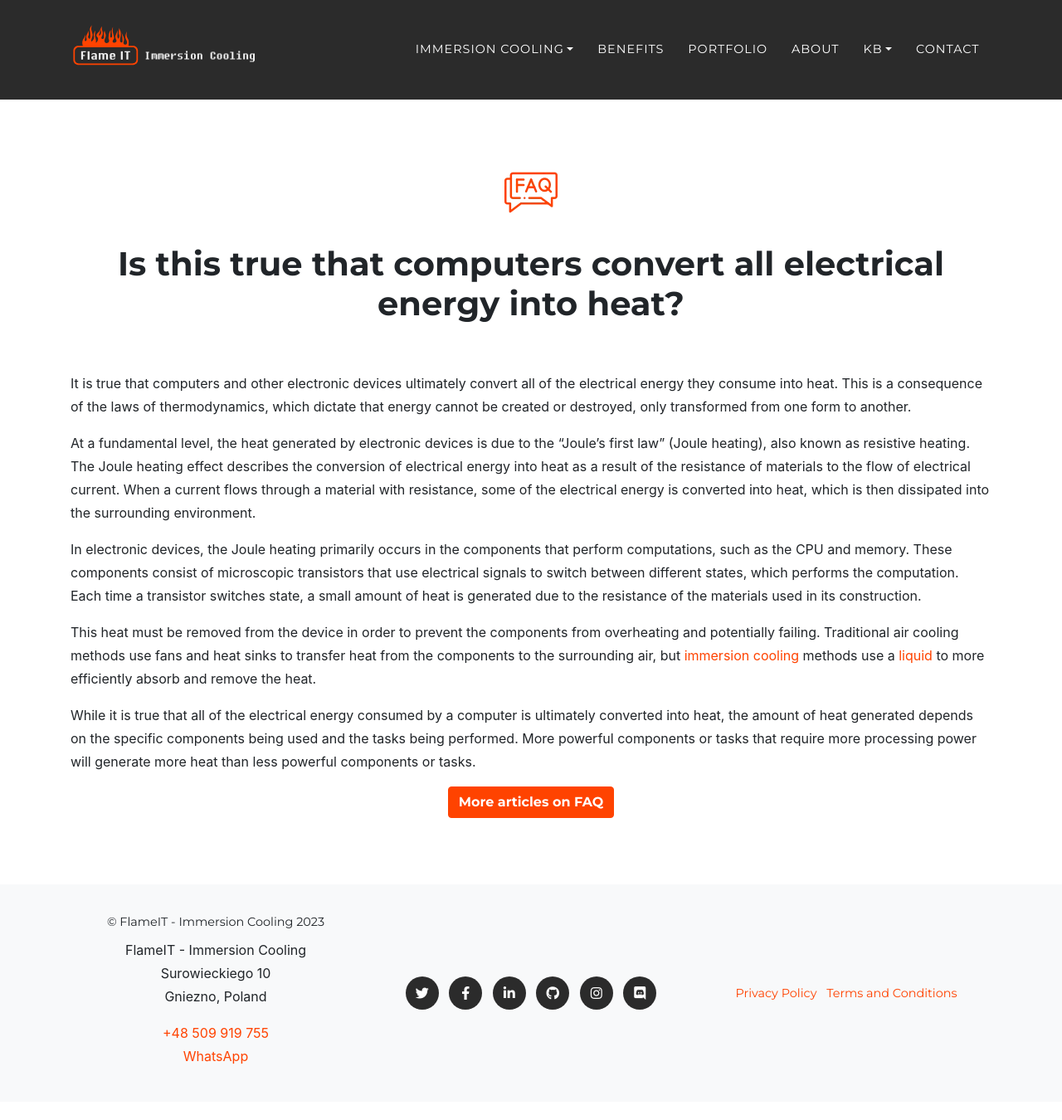
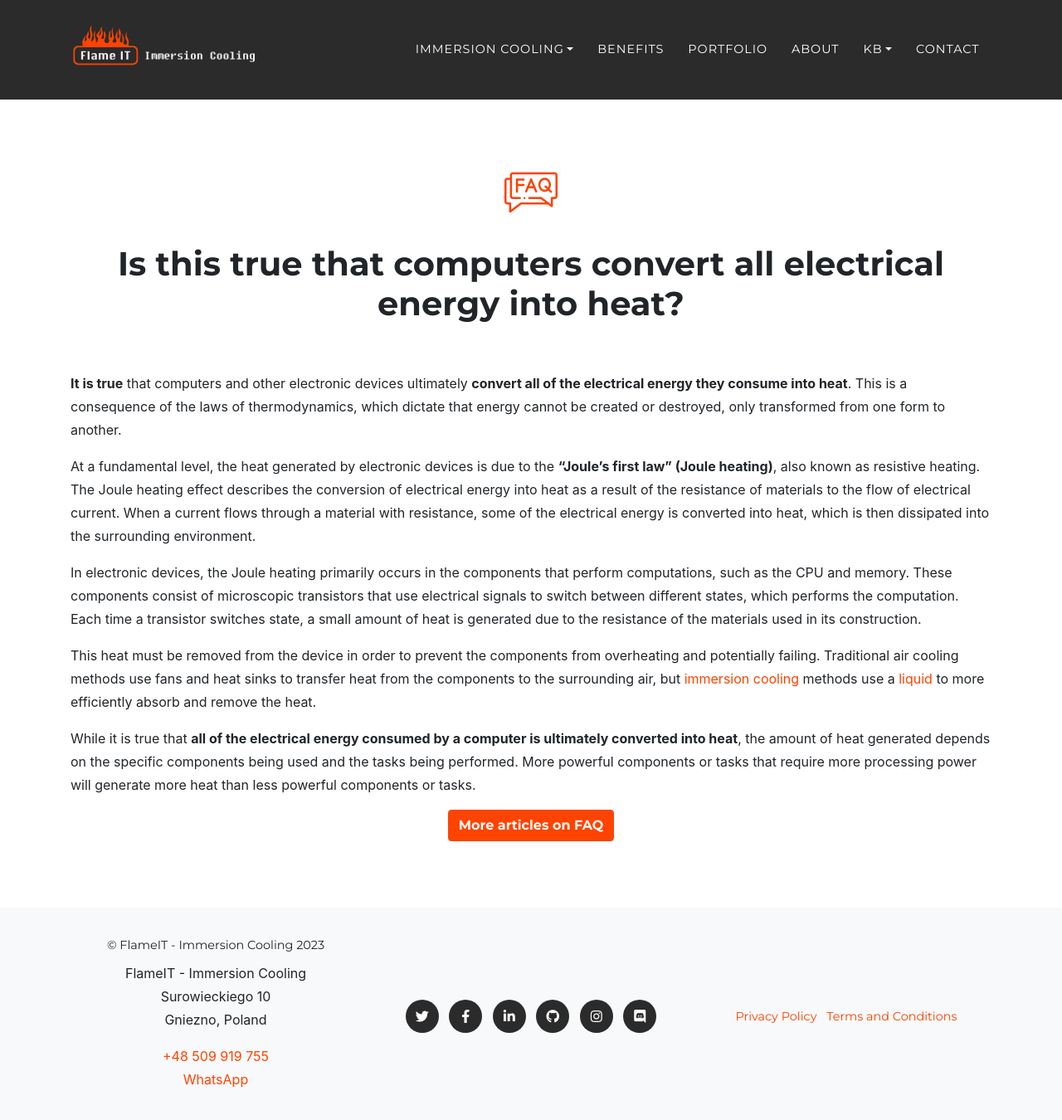
Before and after one commit to flameit-os/flameit.io, a Jekyll site: the page built from kb/faq/_posts/2023-02-15-is-all-electrical-energy-converted-into-heat.md, in a window 1280 px wide and 1356 px high. Shown: the top 1350 px of the window at 83% size. Built offline with Jekyll 4.4.1, drawn with Linux system fonts in a browser that asks for light colours; some web fonts are replaced.

```diff
--- a/kb/faq/_posts/2023-02-15-is-all-electrical-energy-converted-into-heat.md
+++ b/kb/faq/_posts/2023-02-15-is-all-electrical-energy-converted-into-heat.md
@@ -6,13 +6,13 @@ excerpt_separator: <!--more-->
 permalink: kb/faq/is-this-true-that-computers-convert-electrical-energy-into-heat
 icon: "icons/faq.png"
 ---
-It is true that computers and other electronic devices ultimately convert all of the electrical energy they consume into heat. This is a consequence of the laws of thermodynamics, which dictate that energy cannot be created or destroyed, only transformed from one form to another.
+**It is true** that computers and other electronic devices ultimately **convert all of the electrical energy they consume into heat**. This is a consequence of the laws of thermodynamics, which dictate that energy cannot be created or destroyed, only transformed from one form to another.
 
 <!--more-->
-At a fundamental level, the heat generated by electronic devices is due to the "Joule's first law" (Joule heating), also known as resistive heating. The Joule heating effect describes the conversion of electrical energy into heat as a result of the resistance of materials to the flow of electrical current. When a current flows through a material with resistance, some of the electrical energy is converted into heat, which is then dissipated into the surrounding environment.
+At a fundamental level, the heat generated by electronic devices is due to the **"Joule's first law" (Joule heating)**, also known as resistive heating. The Joule heating effect describes the conversion of electrical energy into heat as a result of the resistance of materials to the flow of electrical current. When a current flows through a material with resistance, some of the electrical energy is converted into heat, which is then dissipated into the surrounding environment.
 
 In electronic devices, the Joule heating primarily occurs in the components that perform computations, such as the CPU and memory. These components consist of microscopic transistors that use electrical signals to switch between different states, which performs the computation. Each time a transistor switches state, a small amount of heat is generated due to the resistance of the materials used in its construction.
 
 This heat must be removed from the device in order to prevent the components from overheating and potentially failing. Traditional air cooling methods use fans and heat sinks to transfer heat from the components to the surrounding air, but [immersion cooling]({{ site.baseurl }}/) methods use a [liquid]({{ site.baseurl}}/immersion-cooling/liquid) to more efficiently absorb and remove the heat.
 
-While it is true that all of the electrical energy consumed by a computer is ultimately converted into heat, the amount of heat generated depends on the specific components being used and the tasks being performed. More powerful components or tasks that require more processing power will generate more heat than less powerful components or tasks.
+While it is true that **all of the electrical energy consumed by a computer is ultimately converted into heat**, the amount of heat generated depends on the specific components being used and the tasks being performed. More powerful components or tasks that require more processing power will generate more heat than less powerful components or tasks.
```
